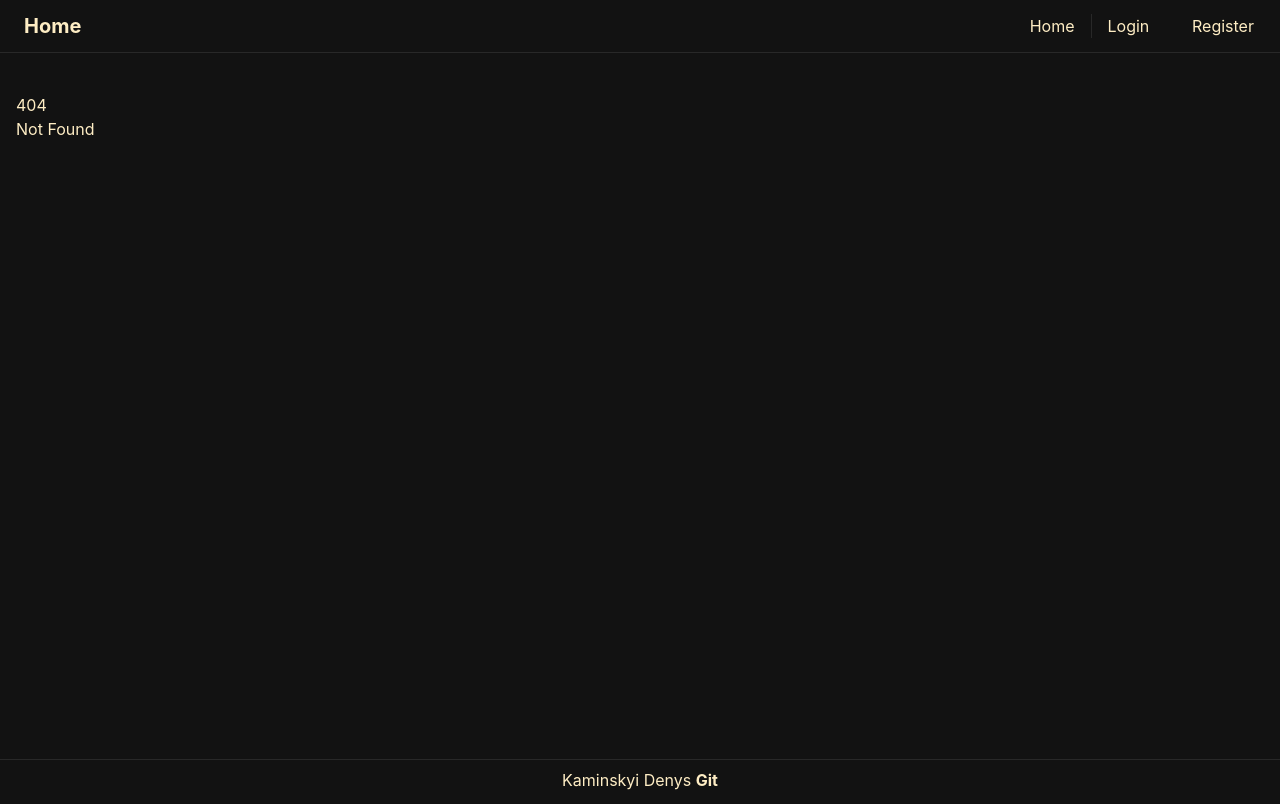
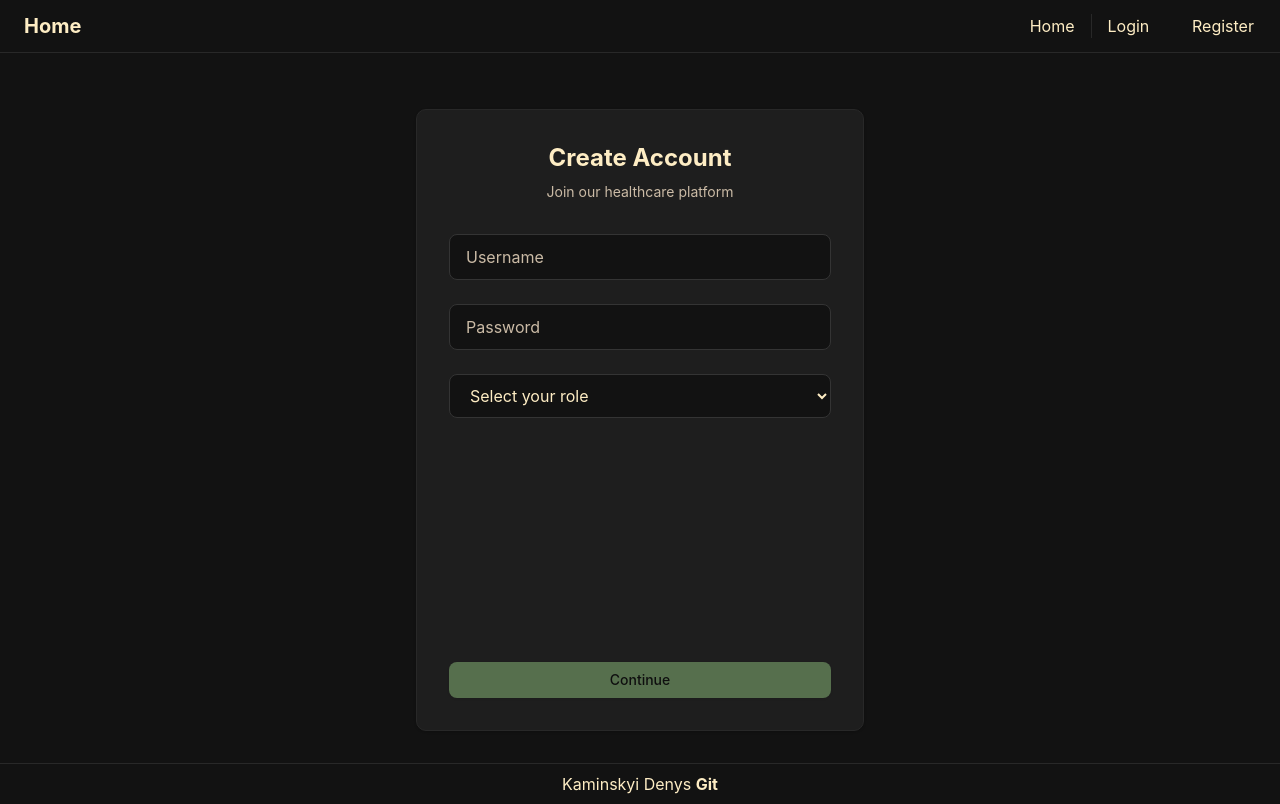
Before and after one commit to dionisiyKDO/masters-thesis, a SvelteKit app in the folder frontend/: page /register in a window 1280 px wide. Before the commit this address had no page. Built offline with nearby package versions, Linux system fonts and the light colour scheme.

Commit message:
frontend: create register page

```diff
--- /dev/null
+++ b/frontend/src/routes/register/+page.svelte
@@ -0,0 +1,95 @@
+<script lang="ts">
+	import DoctorFields from '$lib/components/Register/DoctorFields.svelte';
+	import PatientFields from '$lib/components/Register/PatientFields.svelte';
+	import SharedFields from '$lib/components/Register/SharedFields.svelte';
+	import { handleSubmit } from './load';
+
+	import { fade, fly } from 'svelte/transition';
+	import { cubicOut } from 'svelte/easing';
+
+	let step = $state(1);
+	let role: 'doctor' | 'patient' | '' = $state('');
+	let formData: any = $state({});
+	$inspect(formData)
+
+	// Animation configuration
+	const transitionConfig = {
+		duration: 400,
+		easing: cubicOut
+	};
+</script>
+
+<div class="flex flex-1 items-center justify-center p-4">
+	<div class="card w-full max-w-md">
+		<form onsubmit={handleSubmit} class="relative min-h-[620px]">
+			<!-- Step 1: Basic Info -->
+			{#if step === 1}
+				<div
+					class="absolute inset-0 flex flex-col p-8"
+					in:fade={{ duration: 300, delay: 150 }}
+					out:fade={{ duration: 150 }}
+				>
+					<div class="mb-8 text-center">
+						<h1 class="text-foreground mb-2 text-2xl font-bold">Create Account</h1>
+						<p class="text-muted-foreground text-sm">Join our healthcare platform</p>
+					</div>
+
+					<div class="flex-1 space-y-6">
+						<input class="input" type="text" placeholder="Username" name="username" bind:value={formData.username} required />
+
+						<input class="input" type="password" placeholder="Password" name="password" bind:value={formData.password} required />
+
+						<select class="input" bind:value={role} name="role" required>
+							<option value="" disabled>Select your role</option>
+							<option value="doctor">Doctor</option>
+							<option value="patient">Patient</option>
+						</select>
+					</div>
+
+					<div class="pt-6">
+						<button
+							type="button"
+							onclick={() => role && (step = 2)}
+							disabled={!role}
+							class="button w-full"
+						>
+							Continue
+						</button>
+					</div>
+				</div>
+			{/if}
+
+			<!-- Step 2: Role-specific Fields -->
+			{#if step === 2}
+				<div
+					class="absolute inset-0 flex flex-col p-8"
+					in:fly={{ x: 300, ...transitionConfig }}
+					out:fly={{ x: -300, ...transitionConfig }}
+				>
+					<div class="mb-8 text-center">
+						<h1 class="text-foreground mb-2 text-2xl font-bold">
+							{role === 'doctor' ? 'Doctor Profile' : 'Patient Profile'}
+						</h1>
+						<p class="text-muted-foreground text-sm">Complete your profile information</p>
+					</div>
+
+					<div class="flex-1 space-y-6">
+
+						<SharedFields bind:formData />
+
+						{#if role === 'doctor'}
+							<DoctorFields bind:formData />
+						{:else if role === 'patient'}
+							<PatientFields bind:formData />
+						{/if}
+					</div>
+
+					<div class="flex gap-3 pt-6">
+						<button type="button" class="button-secondary flex-1" onclick={() => (step = 1)}>Back</button>
+						<button type="submit" class="button flex-1"> Create Account </button>
+					</div>
+				</div>
+			{/if}
+		</form>
+	</div>
+</div>
--- /dev/null
+++ b/frontend/src/routes/register/load.ts
@@ -0,0 +1,17 @@
+import { goto } from '$app/navigation';
+import { user, login } from '$lib/auth';
+
+export async function handleSubmit(event: Event) {
+	event.preventDefault();
+
+	const form = event.target as HTMLFormElement;
+
+	// const username = form.username.value;
+	// const password = form.password.value;
+
+	// login(username, password).then((success) => {
+	// 	if (success) {
+	// 		goto('/');
+	// 	}
+	// });
+}
```
